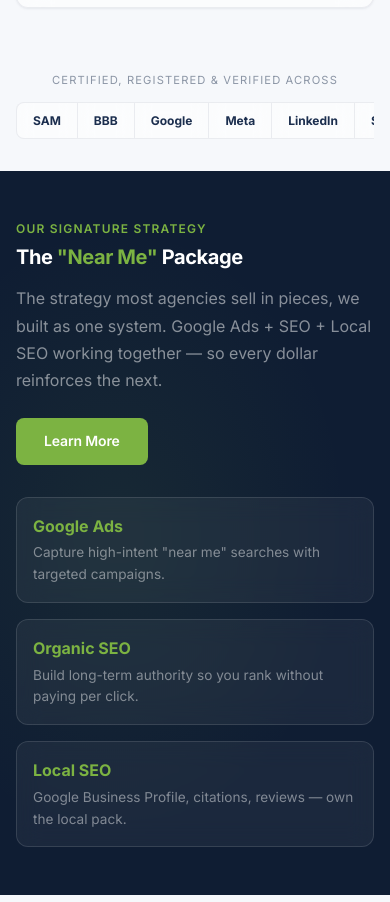
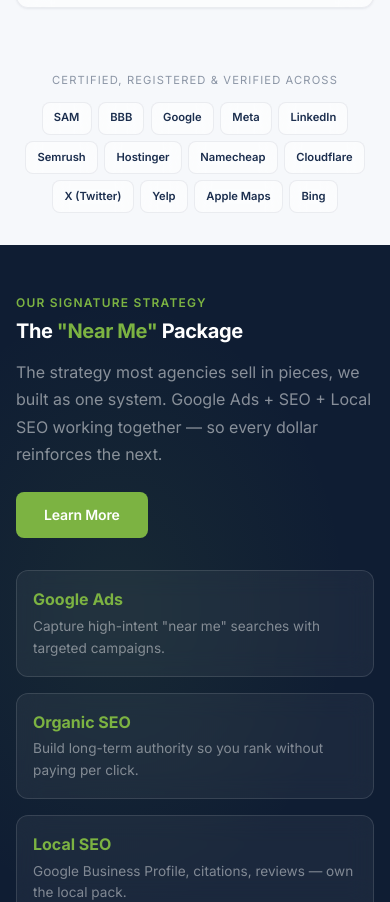
Before and after one commit to Moshe-ship/performancemax, an Astro site: page / in a window 390 px wide. Shown: the part 2968-3870 px from the top of the page. Built offline with nearby package versions, Linux system fonts and the light colour scheme; Astro itself is replaced by a stand-in of ours; no server answers.

Commit message:
Fix trust bar: wrapped grid centered, no overflow

```diff
--- a/src/pages/index.astro
+++ b/src/pages/index.astro
@@ -434,26 +434,23 @@
   .trust-inner {
     display: flex;
     justify-content: center;
-    gap: 0;
+    flex-wrap: wrap;
+    gap: 0.5rem;
+    max-width: 700px;
+    margin: 0 auto;
   }
   .trust-inner span {
-    font-size: 0.8rem;
-    font-weight: 700;
+    font-size: 0.75rem;
+    font-weight: 600;
     color: var(--navy);
-    padding: 0.6rem 1.25rem;
+    padding: 0.45rem 0.9rem;
     border: 1px solid var(--border);
-    border-right: none;
+    border-radius: var(--radius-sm);
     background: var(--glass-bg);
     backdrop-filter: blur(8px);
     -webkit-backdrop-filter: blur(8px);
     transition: all 0.2s;
-  }
-  .trust-inner span:first-child {
-    border-radius: var(--radius-sm) 0 0 var(--radius-sm);
-  }
-  .trust-inner span:last-child {
-    border-radius: 0 var(--radius-sm) var(--radius-sm) 0;
-    border-right: 1px solid var(--border);
+    white-space: nowrap;
   }
   .trust-inner span:hover {
     background: var(--green);
@@ -535,18 +532,8 @@
     .stats__inner { gap: 1.25rem; padding: 1.5rem 1.25rem; }
     .stat__number { font-size: 1.5rem; }
     .how-grid { grid-template-columns: 1fr; }
-    .trust-inner {
-      overflow-x: auto;
-      justify-content: flex-start;
-      -webkit-overflow-scrolling: touch;
-      scrollbar-width: none;
-    }
-    .trust-inner::-webkit-scrollbar { display: none; }
-    .trust-inner span {
-      white-space: nowrap;
-      font-size: 0.75rem;
-      padding: 0.5rem 1rem;
-    }
+    .trust-inner { gap: 0.4rem; }
+    .trust-inner span { font-size: 0.7rem; padding: 0.4rem 0.7rem; }
     .nearme-section { padding: 3rem 0; }
     .nearme-spot { grid-template-columns: 1fr; gap: 2rem; }
     .services-grid { grid-template-columns: repeat(auto-fill, minmax(160px, 1fr)); }
```
